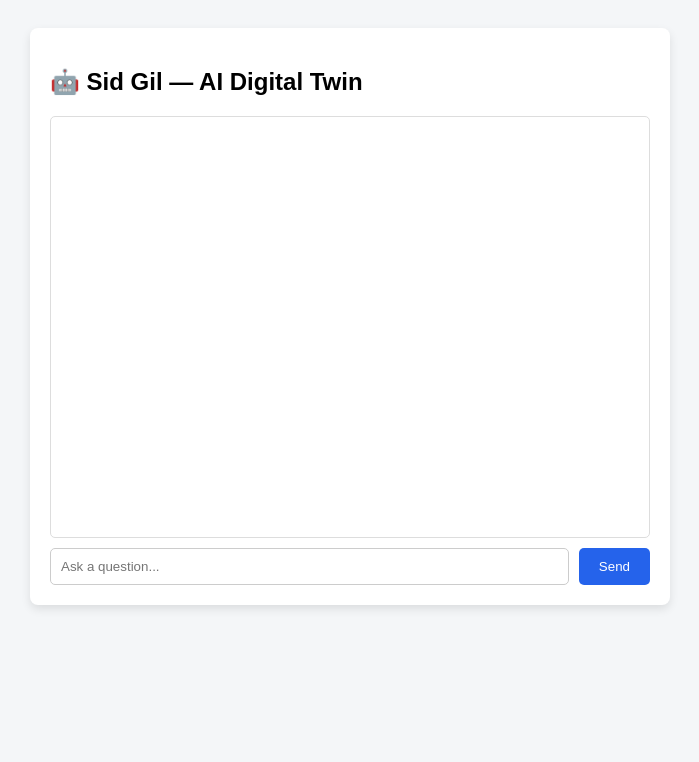
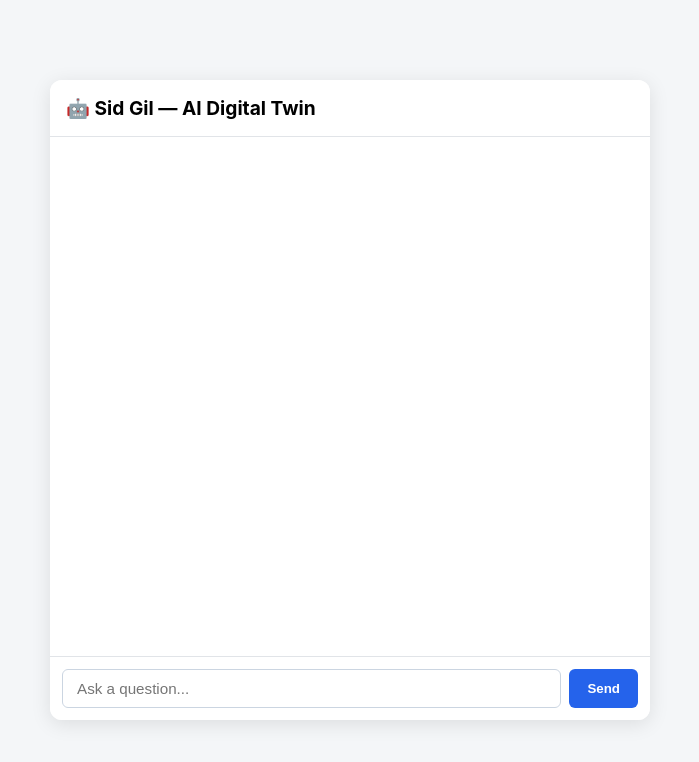
Before and after one commit to ebridgeeuropeltd-ops/sid-gil-chat, a plain HTML site: page index.html in a window 1280 px wide. Shown: the whole page, without its empty margins (290-989 px from the left). Drawn offline with Linux system fonts and the light colour scheme.

Commit message:
Update index.html

```diff
--- a/index.html
+++ b/index.html
@@ -2,67 +2,157 @@
 <html lang="en">
 <head>
   <meta charset="UTF-8">
+  <meta name="viewport" content="width=device-width, initial-scale=1.0">
   <title>Sid Gil — AI Digital Twin</title>
   <style>
-    body { font-family: sans-serif; background: #f4f6f8; display: flex; justify-content: center; padding: 20px; }
-    .card { width: 100%; max-width: 600px; background: #fff; padding: 20px; border-radius: 8px; box-shadow: 0 4px 10px rgba(0,0,0,0.1); }
-    .chat { height: 400px; overflow-y: auto; border: 1px solid #ddd; padding: 10px; margin-bottom: 10px; border-radius: 5px; }
-    .msg { margin: 8px 0; padding: 8px 12px; border-radius: 5px; max-width: 80%; }
-    .user { background: #2563eb; color: #fff; margin-left: auto; }
-    .assistant { background: #e5e7eb; color: #000; }
-    .input-row { display: flex; gap: 10px; }
-    input { flex: 1; padding: 10px; border: 1px solid #ccc; border-radius: 5px; }
-    button { padding: 10px 20px; background: #2563eb; color: #fff; border: none; border-radius: 5px; cursor: pointer; }
+    body {
+      font-family: -apple-system, BlinkMacSystemFont, "Segoe UI", Roboto, sans-serif;
+      background-color: #f4f6f8;
+      display: flex;
+      justify-content: center;
+      align-items: center;
+      height: 100vh;
+      margin: 0;
+    }
+    .chat-container {
+      width: 100%;
+      max-width: 600px;
+      height: 80vh;
+      background: #ffffff;
+      border-radius: 12px;
+      box-shadow: 0 4px 20px rgba(0,0,0,0.1);
+      display: flex;
+      flex-direction: column;
+      overflow: hidden;
+    }
+    .chat-header {
+      padding: 16px;
+      background: #ffffff;
+      border-bottom: 1px solid #e1e4e8;
+      font-size: 1.2rem;
+      font-weight: bold;
+    }
+    .chat-box {
+      flex: 1;
+      padding: 16px;
+      overflow-y: auto;
+      display: flex;
+      flex-direction: column;
+      gap: 12px;
+    }
+    .message {
+      max-width: 80%;
+      padding: 10px 14px;
+      border-radius: 8px;
+      line-height: 1.4;
+      font-size: 0.95rem;
+    }
+    .user {
+      align-self: flex-end;
+      background-color: #2563eb;
+      color: white;
+    }
+    .bot {
+      align-self: flex-start;
+      background-color: #f1f5f9;
+      color: #0f172a;
+    }
+    .error {
+      align-self: flex-start;
+      background-color: #fee2e2;
+      color: #991b1b;
+    }
+    .input-container {
+      display: flex;
+      padding: 12px;
+      border-top: 1px solid #e1e4e8;
+      background: #ffffff;
+    }
+    input {
+      flex: 1;
+      padding: 10px 14px;
+      border: 1px solid #cbd5e1;
+      border-radius: 6px;
+      outline: none;
+      font-size: 0.95rem;
+    }
+    button {
+      margin-left: 8px;
+      padding: 10px 18px;
+      background-color: #2563eb;
+      color: white;
+      border: none;
+      border-radius: 6px;
+      cursor: pointer;
+      font-weight: 600;
+    }
+    button:disabled {
+      background-color: #94a3b8;
+    }
   </style>
 </head>
 <body>
-<div class="card">
-  <h2>🤖 Sid Gil — AI Digital Twin</h2>
-  <div class="chat" id="chat"></div>
-  <div class="input-row">
-    <input type="text" id="input" placeholder="Ask a question..." onkeypress="if(event.key==='Enter') send()">
-    <button onclick="send()">Send</button>
+
+<div class="chat-container">
+  <div class="chat-header">🤖 Sid Gil — AI Digital Twin</div>
+  <div class="chat-box" id="chatBox"></div>
+  <div class="input-container">
+    <input type="text" id="userInput" placeholder="Ask a question..." onkeydown="if(event.key === 'Enter') send()">
+    <button id="sendBtn" onclick="send()">Send</button>
   </div>
 </div>
+
 <script>
-  const history = [{ role: "system", content: "You are Sid Gil, CEO of eBridge Europe." }];
+  let history = [
+    { role: "system", content: "You are the AI Digital Twin of Sid Gil. Answer questions politely, concisely, and accurately on his behalf." }
+  ];
 
   async function send() {
-    const inp = document.getElementById('input');
-    const txt = inp.value.trim();
-    if (!txt) return;
+    const input = document.getElementById("userInput");
+    const sendBtn = document.getElementById("sendBtn");
+    const text = input.value.trim();
+    if (!text) return;
 
-    addMsg(txt, 'user');
-    inp.value = '';
-    history.push({ role: 'user', content: txt });
+    appendMessage(text, "user");
+    history.push({ role: "user", content: text });
+    input.value = "";
+    input.disabled = true;
+    sendBtn.disabled = true;
 
-    const botDiv = addMsg('Typing...', 'assistant');
+    try {
+      const res = await fetch("/api/chat", {
+        method: "POST",
+        headers: { "Content-Type": "application/json" },
+        body: JSON.stringify({
+          model: "meta-llama/Llama-3.2-1B-Instruct",
+          messages: history
+        })
+      });
 
-    const res = await fetch('/api/chat', {
-      method: 'POST',
-      headers: { 'Content-Type': 'application/json' },
-      body: JSON.stringify({ model: 'Qwen/Qwen2.5-7B-Instruct', messages: history })
-    });
+      const data = await res.json();
+      if (!res.ok) throw new Error(JSON.stringify(data));
 
-    const data = await res.json();
-    if (data.choices?.[0]?.message) {
       const reply = data.choices[0].message.content;
-      botDiv.innerText = reply;
-      history.push({ role: 'assistant', content: reply });
-    } else {
-      botDiv.innerText = 'Error: ' + JSON.stringify(data);
+      appendMessage(reply, "bot");
+      history.push({ role: "assistant", content: reply });
+    } catch (err) {
+      appendMessage("Error: " + err.message, "error");
+    } finally {
+      input.disabled = false;
+      sendBtn.disabled = false;
+      input.focus();
     }
   }
 
-  function addMsg(txt, role) {
-    const c = document.getElementById('chat');
-    const d = document.createElement('div');
-    d.className = `msg ${role}`;
-    d.innerText = txt;
-    c.appendChild(d);
-    c.scrollTop = c.scrollHeight;
-    return d;
+  function appendMessage(text, className) {
+    const box = document.getElementById("chatBox");
+    const msg = document.createElement("div");
+    msg.className = `message ${className}`;
+    msg.innerText = text;
+    box.appendChild(msg);
+    box.scrollTop = box.scrollHeight;
   }
 </script>
+
 </body>
 </html>
```
